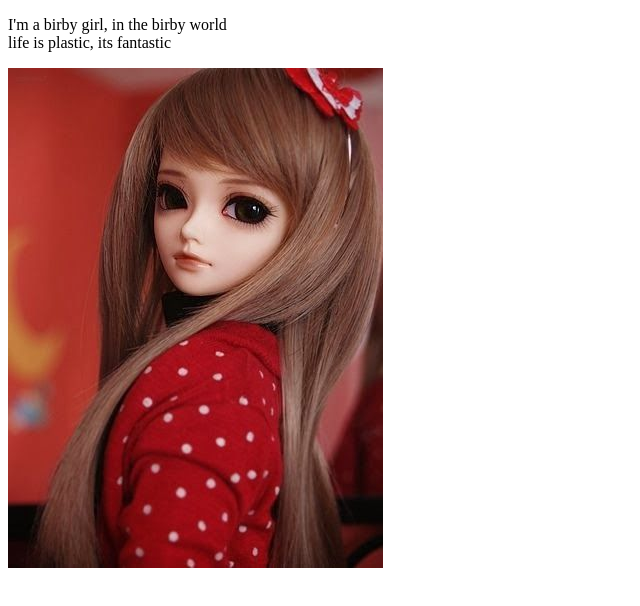
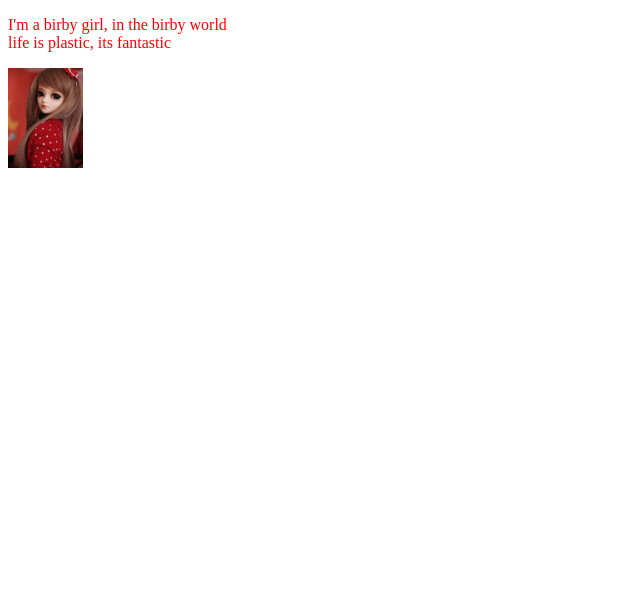
Before and after one commit to tamannaeka/birby, a plain HTML site: page index.html in a window 1280 px wide. Shown: the whole page, without its empty margins (0-640 px from the left). Drawn offline with Linux system fonts and the light colour scheme.

Commit message:
css done

```diff
--- a/index.html
+++ b/index.html
@@ -2,6 +2,7 @@
 <html>
 <head>
 	<title>Birby Girl</title>
+	<link rel="stylesheet" type="text/css" href="style/style.css">
 </head>
 <body>
 		<p>
--- /dev/null
+++ b/style/style.css
@@ -0,0 +1,10 @@
+img
+{
+	height:100px;
+	width:auto;
+
+}
+p
+{
+	color:red;
+}
```
Also changed, not shown: style/ab.css (deleted).
